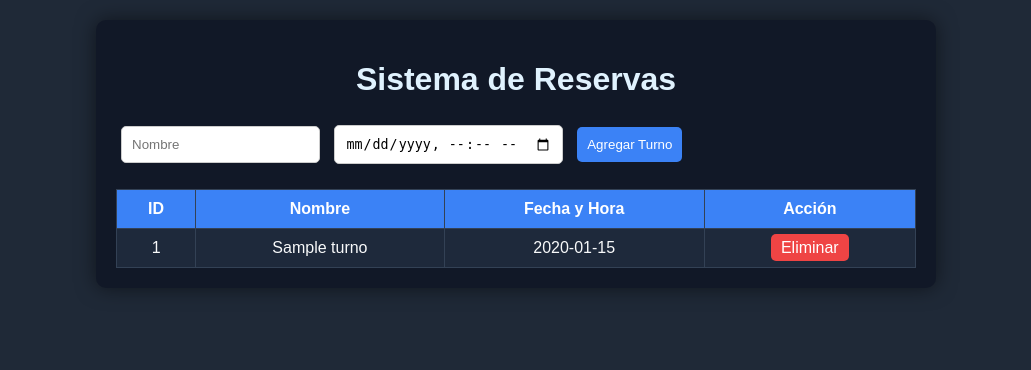
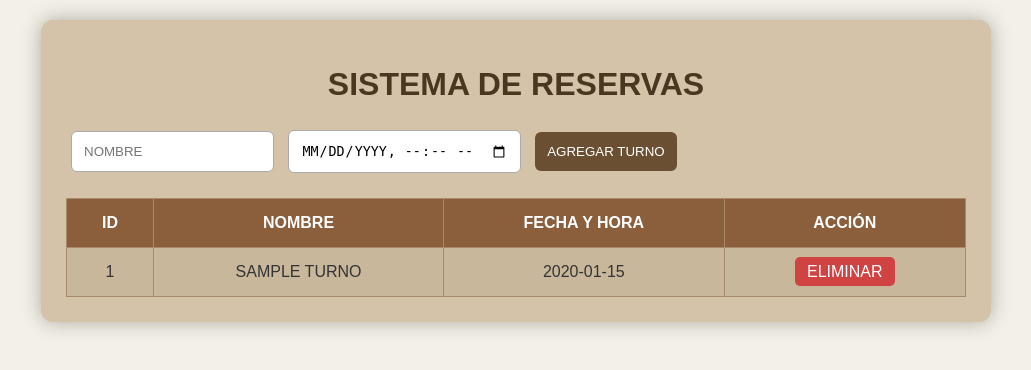
Before and after one commit to jorge221317-max/RESERVAS, a FastAPI app: page / in a window 1280 px wide. Shown: the top 370 px of the page, without its empty margins (124-1155 px from the left). Run offline with FastAPI, Linux system fonts and the light colour scheme; tables that the repository leaves empty hold one stand-in row (values such as "Sample post").

Commit message:
Update style.css

```diff
--- a/api/static/style.css
+++ b/api/static/style.css
@@ -1,63 +1,79 @@
 body {
     font-family: Arial, sans-serif;
-    background: #1f2937; /* fondo oscuro para contraste */
-    color: #f8f9fa; /* texto claro */
+    background: #f3f1e7; /* fondo claro tipo madera */
+    color: #333;
     margin: 20px;
 }
 
 .container {
-    max-width: 800px;
+    max-width: 900px;
     margin: auto;
-    background: #111827; /* contenedor más oscuro */
-    padding: 20px;
-    border-radius: 10px;
-    box-shadow: 0 0 20px rgba(0,0,0,0.5);
+    background: #d4c3a8; /* contenedor madera clara */
+    padding: 25px;
+    border-radius: 12px;
+    box-shadow: 0 0 20px rgba(0,0,0,0.3);
 }
 
-h1 { text-align: center; color: #e0f2fe; }
+h1 {
+    text-align: center;
+    color: #4b3621; /* marrón oscuro para contraste */
+    text-transform: uppercase;
+}
 
 input, button {
-    padding: 10px;
+    padding: 12px;
     margin: 5px;
-    border-radius: 5px;
-    border: 1px solid #ccc;
+    border-radius: 6px;
+    border: 1px solid #aaa;
+    text-transform: uppercase;
 }
 
 button {
-    background-color: #3b82f6;
+    background-color: #6b4f33;
     color: white;
     border: none;
     cursor: pointer;
 }
 
-button:hover { background-color: #2563eb; }
+button:hover {
+    background-color: #4b3621;
+}
 
-.error { color: #f87171; text-align: center; }
+.error {
+    color: #ff4d4d;
+    text-align: center;
+}
 
 table {
     width: 100%;
     border-collapse: collapse;
     margin-top: 20px;
-    background: #1e293b; /* tabla ligeramente más clara */
+    background: #c9b79c; /* madera clara para tabla */
 }
 
 th, td {
-    padding: 10px;
+    padding: 15px; /* celdas más amplias */
     text-align: center;
-    border: 1px solid #334155;
+    border: 1px solid #a68a6b;
+    text-transform: uppercase; /* letras en mayúsculas */
 }
 
-tr:nth-child(even) { background-color: #111827; }
-tr:hover { background-color: #334155; }
+tr:nth-child(even) { background-color: #e0d8c3; }
+tr:hover { background-color: #d1c1a2; }
 
-th { background-color: #3b82f6; color: white; }
+th {
+    background-color: #8b5e3c;
+    color: white;
+}
 
 .delete-btn {
     color: white;
-    background-color: #ef4444;
-    padding: 5px 10px;
+    background-color: #d14343;
+    padding: 6px 12px;
     border-radius: 5px;
     text-decoration: none;
 }
 
-.delete-btn:hover { background-color: #b91c1c; }
+.delete-btn:hover {
+    background-color: #a83232;
+}
```
